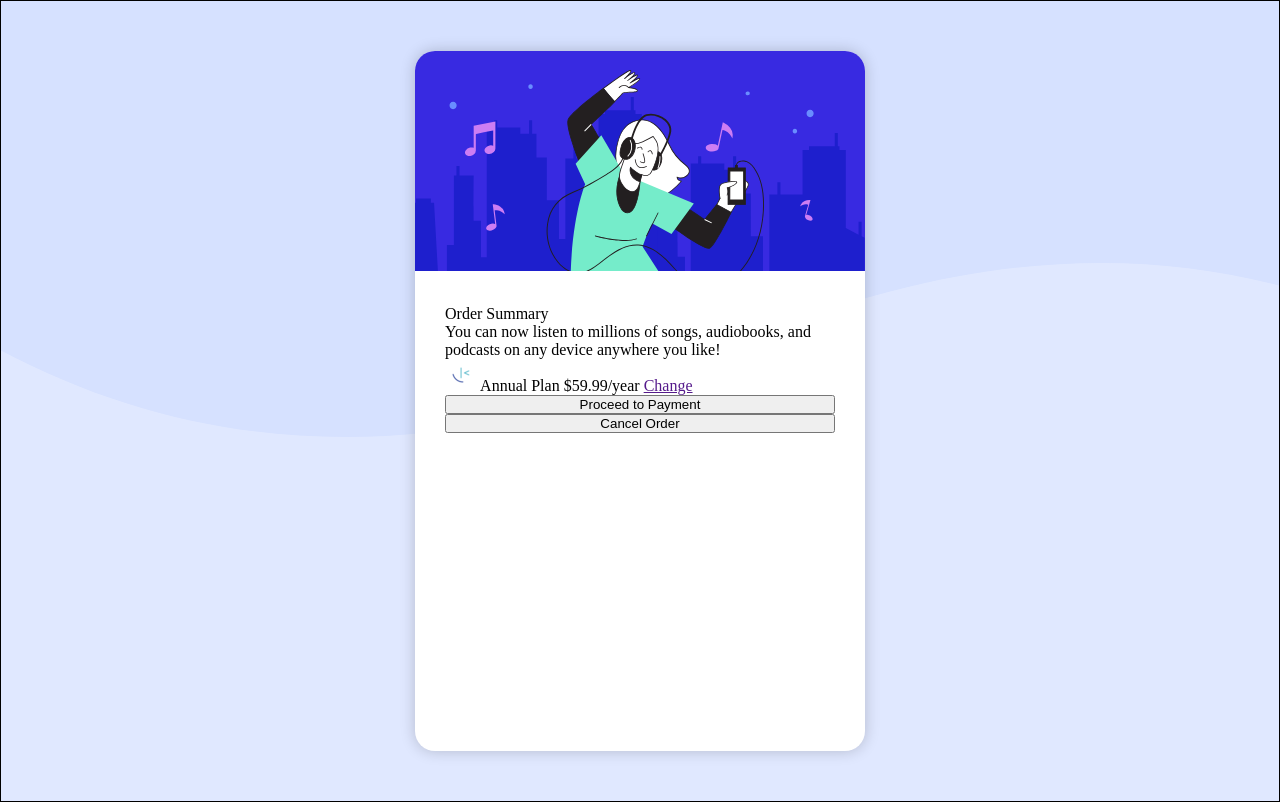
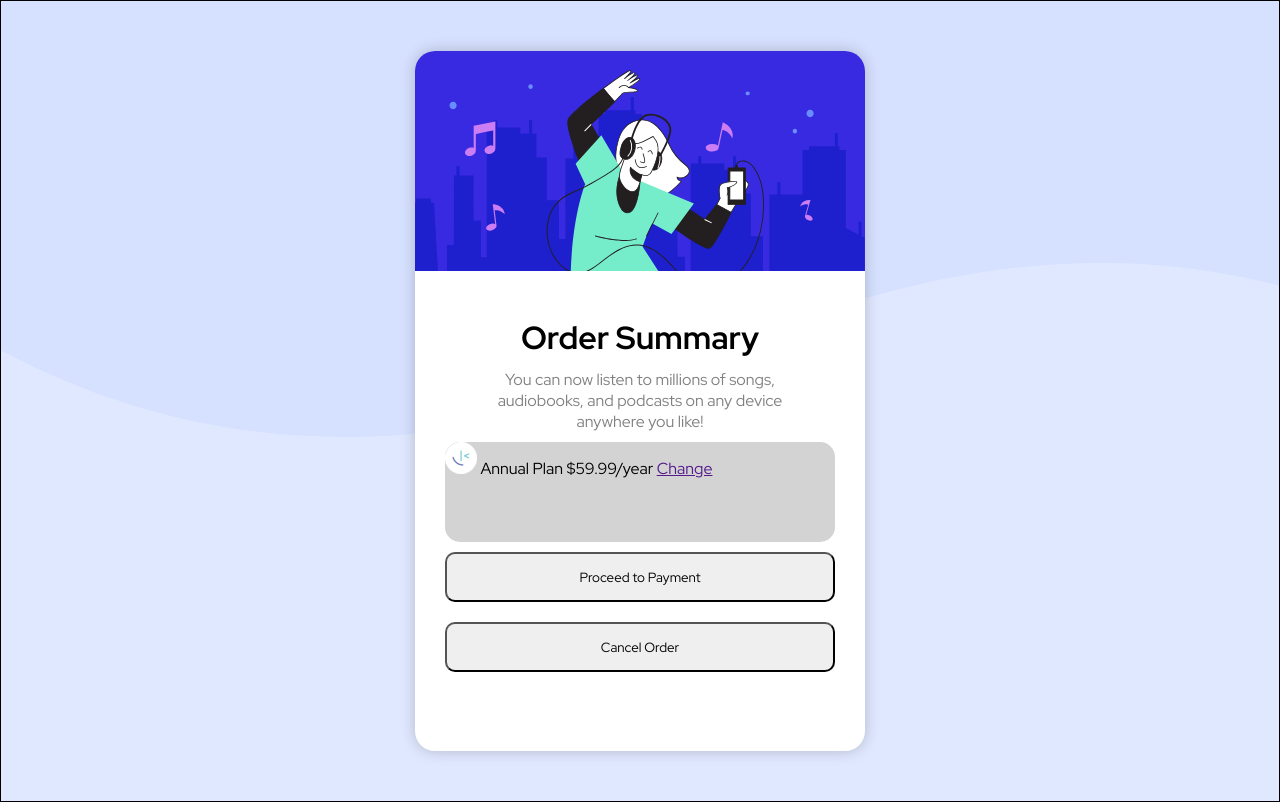
Before and after one commit to taztheprogrammer/FM_Summary-Component, a plain HTML site: page index.html in a window 1280 px wide. Drawn offline with Linux system fonts and the light colour scheme.

Commit message:
Basic shape of all text components added.
Font family changed to "red hat display"

```diff
--- a/index.html
+++ b/index.html
@@ -15,7 +15,7 @@
   <div class="card">
     <img src="images/illustration-hero.svg">
     <div id="text">
-      <span id="header">Order Summary</span>
+      <header class="header">Order Summary</header>
 
       <span id="description">
         You can now listen to millions of songs, audiobooks, and podcasts on any
--- a/style.css
+++ b/style.css
@@ -1,7 +1,10 @@
+@import url('https://fonts.googleapis.com/css2?family=Red+Hat+Display:ital,wght@0,300..900;1,300..900&display=swap');
+
 * {
     /* border: 1px solid black; */
     margin: 0;
     padding: 0;
+    font-family: "Red Hat Display", sans-serif;
 }
 
 body {
@@ -30,8 +33,36 @@ main {
 #text {
     display: flex;
     flex-direction: column;
+    align-items: center;
 
     padding: 30px
+}
+
+#description{
+    max-width: 80%;
+    text-align: center;
+    color: gray;
+    margin-bottom: 10px;
+}
+
+header {
+    font-weight: bold;
+    font-size: 2em;
+    margin: 10px;
+}
+
+#plan{
+    width: 100%;
+    background-color: lightgray;
+    height: 100px;
+    border-radius: 15px;
+}
+
+button {
+    width: 100%;
+    height: 50px;
+    border-radius: 10px;
+    margin: 10px
 }
 
 
```
